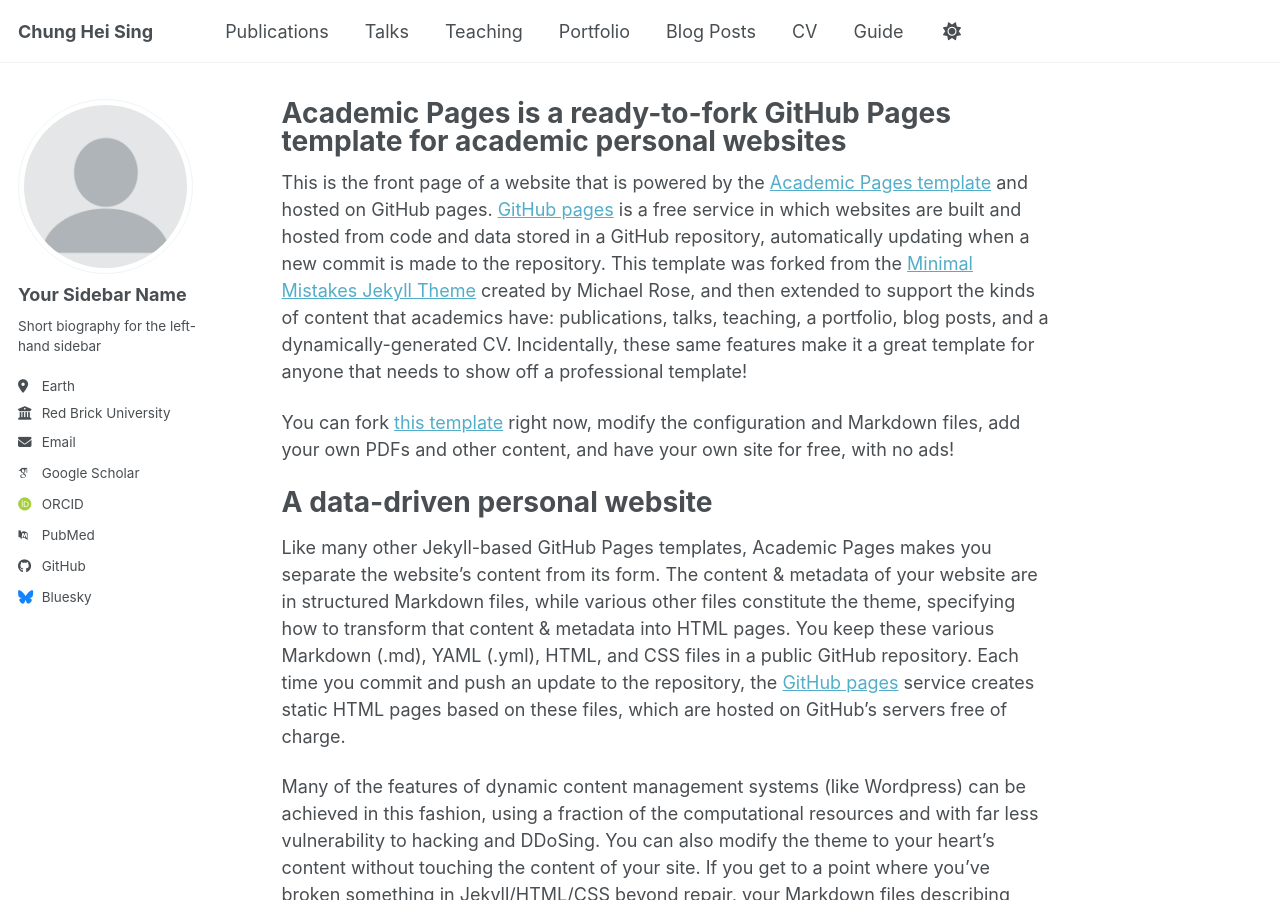
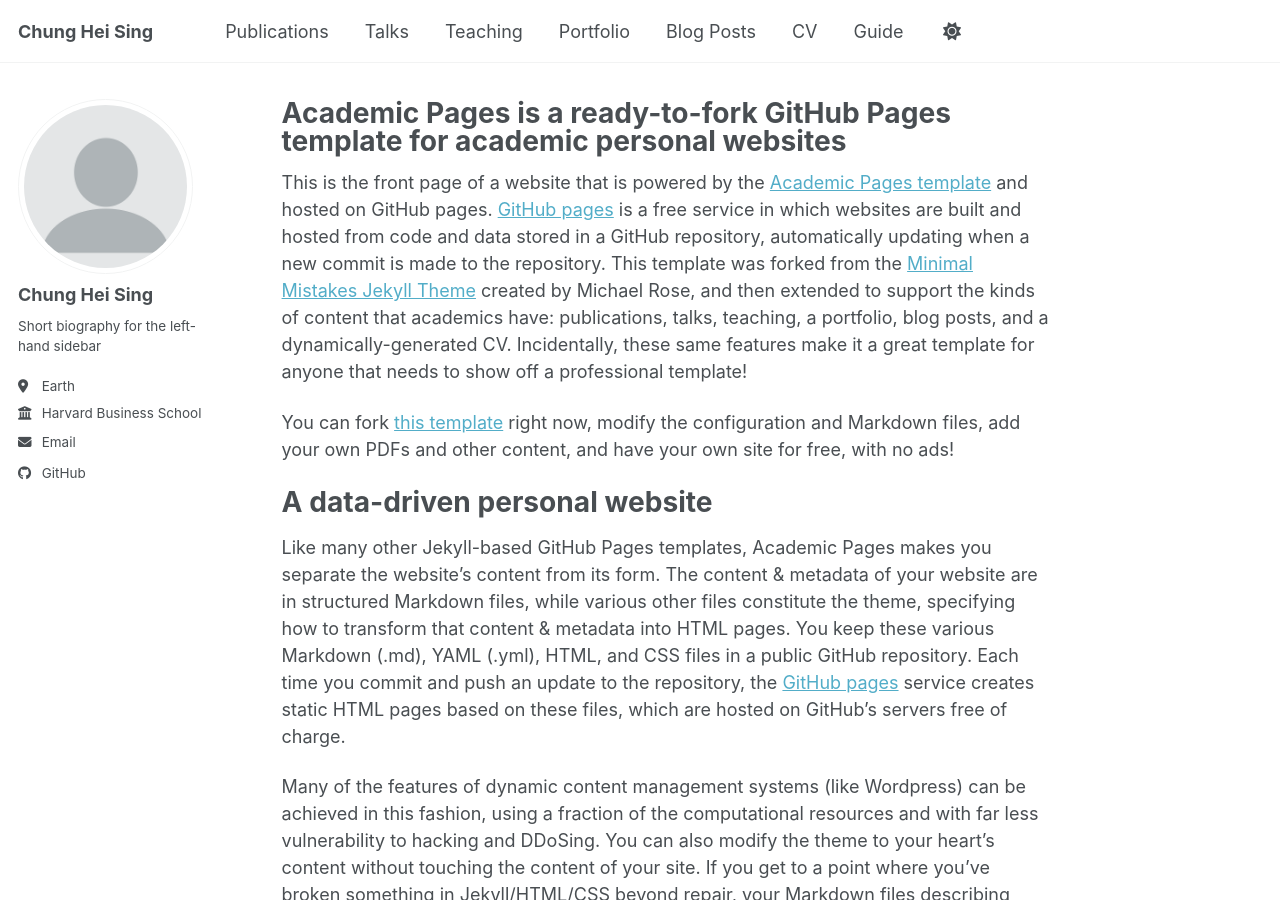
Before and after one commit to chungheising/chungheising.github.io, a Jekyll site: the page built from _pages/about.md, in a window 1280 px wide and 900 px high. Built offline with Jekyll 4.4.1, drawn with Linux system fonts in a browser that asks for light colours; some web fonts are replaced; a script bundle is joined from its source files by our own code; library files that are not in the unit come from our copies.

Commit message:
Update _config.yml

```diff
--- a/_config.yml
+++ b/_config.yml
@@ -24,24 +24,24 @@
 author:
   # Biographic information
   avatar           : "profile.png"
-  name             : "Your Sidebar Name"
-  pronouns         : # example: "she/her"
+  name             : "Chung Hei Sing"
+  pronouns         : # example: "he/him/his"
   bio              : "Short biography for the left-hand sidebar"
   location         : "Earth"
-  employer         : "Red Brick University"
+  employer         : "Harvard Business School"
   uri              : # URL
   email            : "none@example.org"
 
   # Academic websites
   academia         : # URL
   arxiv            : # URL - Update with the correct link to your profile
-  googlescholar    : "https://scholar.google.com/citations?user=PS_CX0AAAAAJ"
+  googlescholar    : # URL "https://scholar.google.com/citations?user=PS_CX0AAAAAJ"
   inspire-hep      : # URL
   impactstory      : # URL
-  orcid            : "https://orcid.org/yourorcidurl"
+  orcid            : # URL "https://orcid.org/yourorcidurl"
   semantic         : # URL
   ssrn             : # URL
-  pubmed           : "https://www.ncbi.nlm.nih.gov/pubmed/?term=john+snow"
+  pubmed           : # URL "https://www.ncbi.nlm.nih.gov/pubmed/?term=john+snow"
   researchgate     : # URL
   scopus           : # URL
   zotero           : # URL
@@ -57,7 +57,7 @@
 
   # Social media
   artstation       : # Username
-  bluesky          : "bsky.app" # Replace this with you Bluesky username
+  bluesky          : # Username "bsky.app" # Replace this with you Bluesky username
   facebook         : # Username
   flickr           : # Username
   foursquare       : # Username
```
